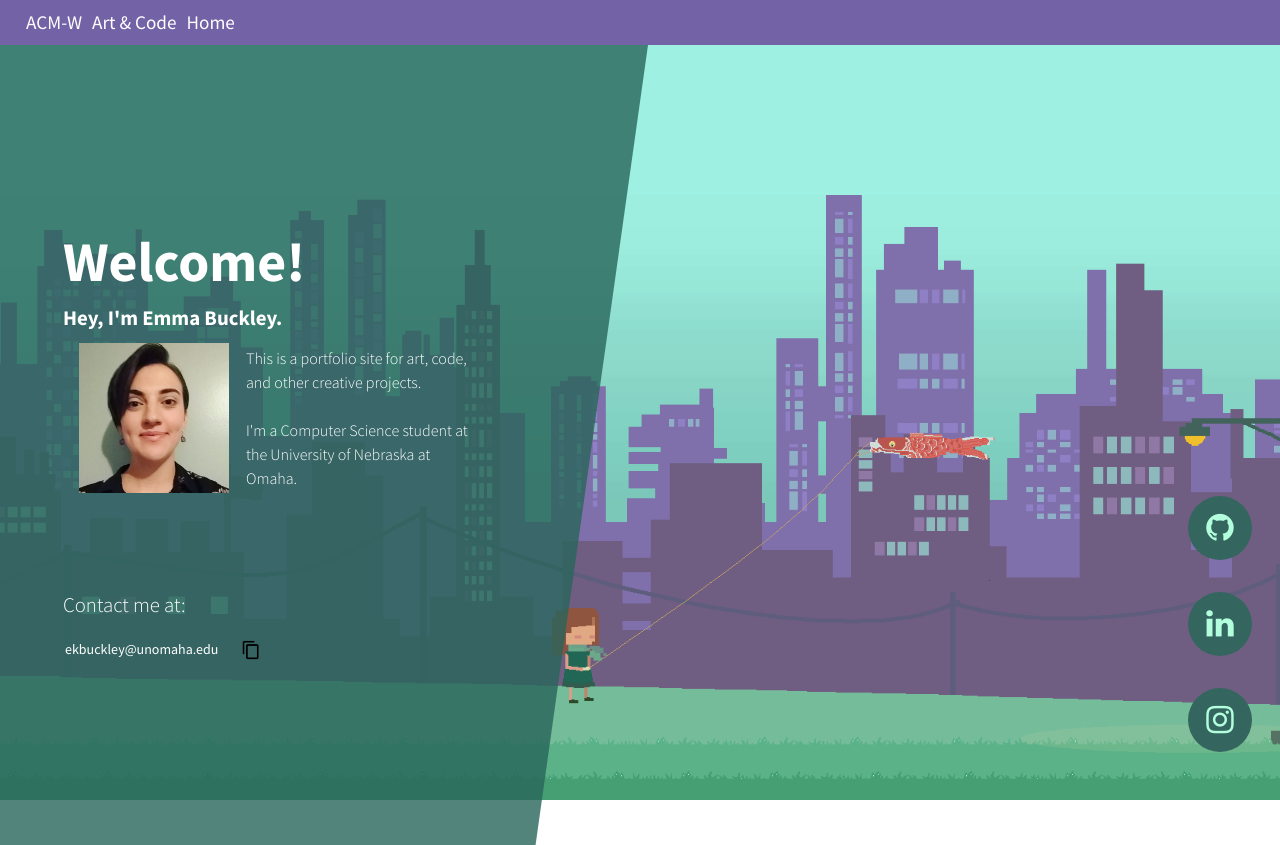
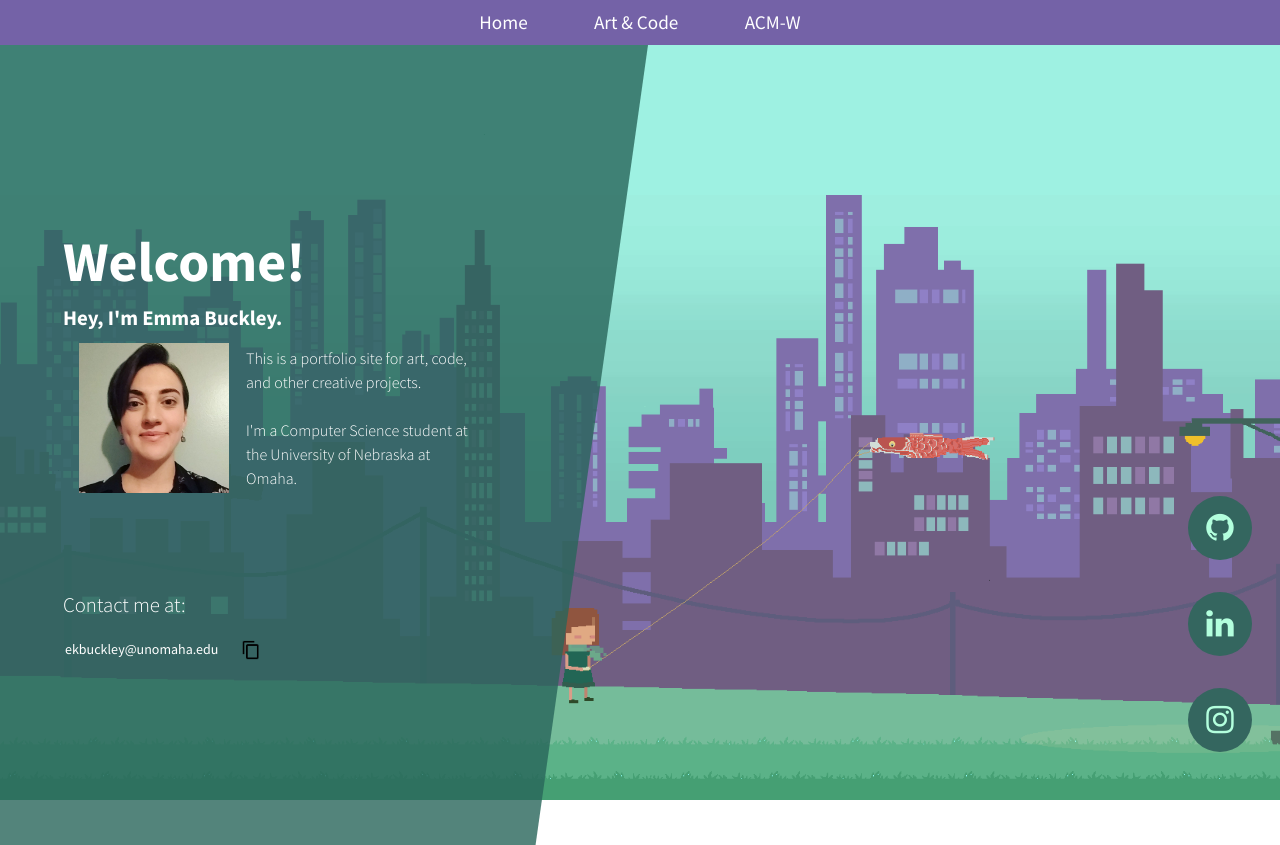
Before and after one commit to buckabroo/personalwebsite, a website: page index.html in a window 1280 px wide. Drawn offline with Linux system fonts and the light colour scheme.

Commit message:
navbar fixed on mobile through centering

```diff
--- a/css/coming-soon.css
+++ b/css/coming-soon.css
@@ -182,9 +182,11 @@ body {
     font-family: 'Source Sans Pro';
     display: inline;
     font-size: larger;
+    text-align: center;
 }
 
 .navbar-default{
     display: block;
     background-color: rgba(89, 4, 128, 0.6);
+    text-align: center;
 }
--- a/index.html
+++ b/index.html
@@ -29,11 +29,9 @@
 <div class="overlay"></div>
 <nav class="navbar navbar-default">
     <ul class="nav navbar-nav">
-        <li style="display: block; float: left; margin-left: 10px"><a href="acm-w.html" style="color: white;"><strong>ACM-W</strong></a></li>
-        <li style="display: block; float: left; margin-left: 10px"><a href="art.html" style="color: white;"><strong>Art & Code</strong></a></li>
-        <li class="active" style="display: block; float: left; margin-left: 10px"><a href="index.html" style="color: white;"><strong>Home</strong></a></li>
-
-        <li style="display: block;"><a style="color: transparent;"> . </a></li>
+        <li class="active" style="display: inline-block; margin-right: 5%"><a href="index.html" style="color: white; display: inline-block"><strong>Home</strong></a></li>
+        <li style="display: inline-block; margin-right: 5%"><a href="art.html" style="color: white; display: inline-block"><strong>Art & Code</strong></a></li>
+        <li style="display: inline-block;"><a href="acm-w.html" style="color: white; display: inline-block"><strong>ACM-W</strong></a></li>
     </ul>
 </nav>
 <div class="masthead">
```
Also changed, not shown: art.html (+2 -2 lines), css/style.default.css (+4 -4 lines).
